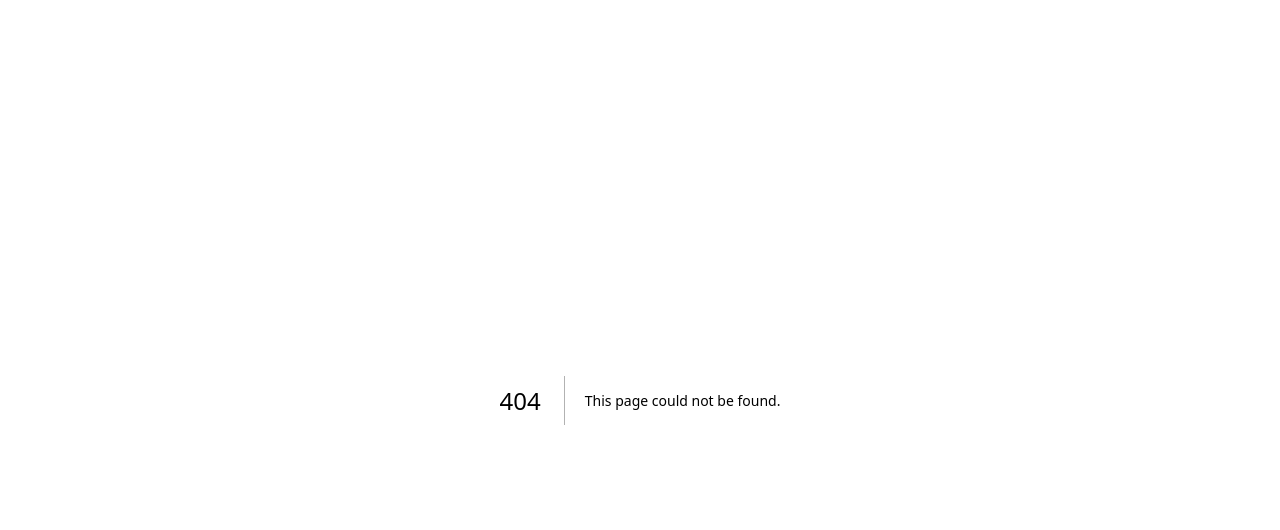
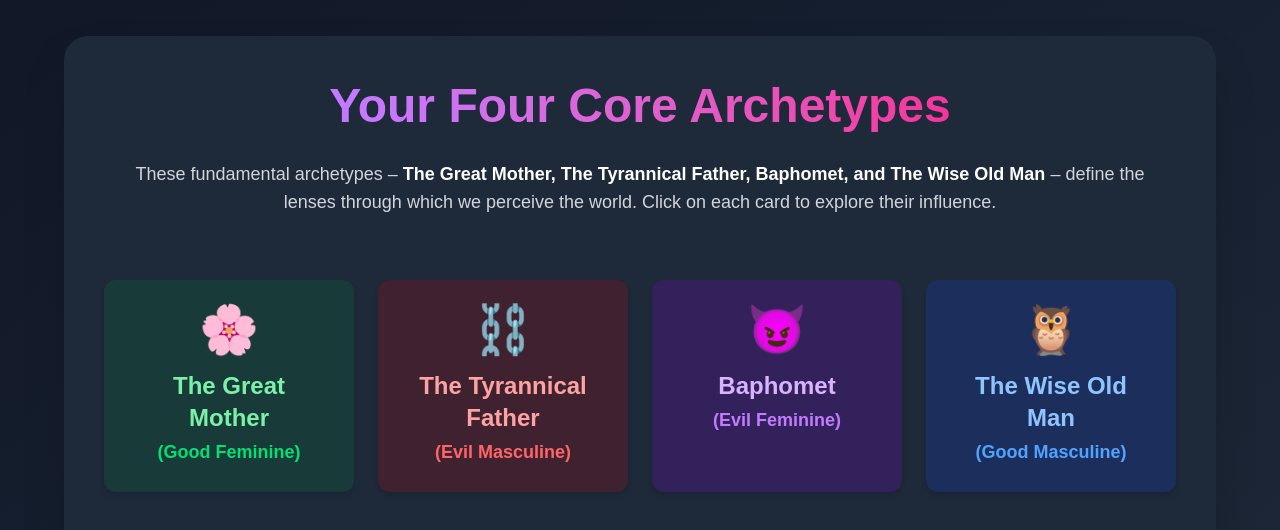
Before and after one commit to digitaldog444/adviseer, a Next.js app: page /archetypes in a window 1280 px wide. Before the commit this address had no page. Shown: the top 530 px of the page. Built offline with nearby package versions, Linux system fonts and the light colour scheme.

Commit message:
added 4 core archetypes

```diff
--- /dev/null
+++ b/src/app/archetypes/page.tsx
@@ -0,0 +1,195 @@
+"use client";
+// components/ArchetypeInfographic.tsx (or directly in app/page.tsx)
+import React, { useState } from "react";
+
+// Define a type for each archetype's data
+interface ArchetypeData {
+  title: string;
+  subtitle: string;
+  icon: string;
+  bgColorClass: string;
+  borderColorClass: string;
+  shadowColorClass: string;
+  textColorClass: string;
+  essence: string;
+  influence: string[];
+}
+
+// Data for each archetype
+const archetypes: ArchetypeData[] = [
+  {
+    title: "The Great Mother",
+    subtitle: "(Good Feminine)",
+    icon: "🌸",
+    bgColorClass: "bg-green-700/20",
+    borderColorClass: "hover:border-green-400",
+    shadowColorClass: "hover:shadow-green-500/20",
+    textColorClass: "text-green-300",
+    essence:
+      "Nurturing, life-giving, compassionate, accepting, foundational, secure.",
+    influence: [
+      "Trust and Belonging: We see connection and feel a deep sense of belonging, fostering trust in others and the natural order.",
+      "Empathy and Compassion: Our perception is colored by empathy, leading us to understand and forgive, focusing on the interconnectedness of all things.",
+      "Creativity and Growth: The world appears as a fertile ground for creation, growth, and renewal, encouraging an optimistic and hopeful outlook.",
+      "Acceptance: We perceive situations and people with acceptance, recognizing inherent worth and potential.",
+    ],
+  },
+  {
+    title: "The Tyrannical Father",
+    subtitle: "(Evil Masculine)",
+    icon: "⛓️",
+    bgColorClass: "bg-red-700/20",
+    borderColorClass: "hover:border-red-400",
+    shadowColorClass: "hover:shadow-red-500/20",
+    textColorClass: "text-red-300",
+    essence:
+      "Authoritarian, oppressive, rigid, judgmental, demanding, destructive, isolating.",
+    influence: [
+      "Threat and Scarcity: The world is seen as a dangerous place where resources are limited, and one must constantly fight for survival or dominance.",
+      "Hierarchy and Submission: We perceive rigid social structures, rules, and power dynamics, often feeling oppressed or compelled to oppress others.",
+      "Guilt and Punishment: Every action is scrutinized for potential failure or wrongdoing, leading to self-criticism, anxiety, and a perception of impending retribution.",
+      "Isolation: Connection is replaced by separation, fostering a sense of being alone against a harsh and unforgiving world.",
+    ],
+  },
+  {
+    title: "Baphomet",
+    subtitle: "(Evil Feminine)",
+    icon: "😈",
+    bgColorClass: "bg-purple-700/20",
+    borderColorClass: "hover:border-purple-400",
+    shadowColorClass: "hover:shadow-purple-500/20",
+    textColorClass: "text-purple-300",
+    essence:
+      "Seductive, chaotic, deceptive, manipulative, hedonistic, destructive of boundaries, tempting.",
+    influence: [
+      "Deception and Illusion: We perceive a world rife with hidden agendas and illusions, where appearances are deceiving, and truth is elusive or irrelevant.",
+      "Impulsivity and Chaos: Logic and order are undermined, leading to a perception of randomness and an attraction to sensation over stability. Boundaries blur.",
+      "Manipulation and Self-Serving: Interactions are seen through a lens of personal gain, where others are objects to be used for pleasure or power, fostering cynicism.",
+      "Nihilism/Despair: The lack of inherent meaning or moral structure can lead to a sense of pointlessness and a destructive pursuit of immediate gratification.",
+    ],
+  },
+  {
+    title: "The Wise Old Man",
+    subtitle: "(Good Masculine)",
+    icon: "🦉",
+    bgColorClass: "bg-blue-700/20",
+    borderColorClass: "hover:border-blue-400",
+    shadowColorClass: "hover:shadow-blue-500/20",
+    textColorClass: "text-blue-300",
+    essence:
+      "Wisdom, guidance, integrity, order, reason, protection, spiritual insight, self-discipline.",
+    influence: [
+      "Clarity and Understanding: We seek patterns, knowledge, and deeper truths, perceiving challenges as opportunities for growth and learning.",
+      "Order and Justice: The world is seen as having inherent laws and principles, fostering a desire for justice, fairness, and ethical conduct.",
+      "Purpose and Direction: We find meaning in our actions and perceive a clear path forward, guided by inner conviction and objective truth.",
+      "Responsibility and Integrity: Our perception emphasizes accountability, self-mastery, and the importance of acting with honor and conviction.",
+    ],
+  },
+];
+
+const ArchetypeInfographic: React.FC = () => {
+  // State to hold the data of the currently active archetype for the info panel
+  const [activeArchetype, setActiveArchetype] = useState<ArchetypeData | null>(
+    null
+  );
+
+  return (
+    // Global styles (typically in layout.tsx or global.css in a real Next.js app)
+    // For this immersive, applied directly to the body like structure
+    <div className="min-h-screen flex flex-col items-center justify-center p-5 bg-gradient-to-br from-gray-900 to-gray-800 text-gray-100 selection:bg-purple-700 selection:text-white">
+      <div className="max-w-6xl w-full bg-gray-800 rounded-3xl p-10 shadow-2xl flex flex-col items-center">
+        <h1 className="text-4xl sm:text-5xl font-extrabold text-transparent bg-clip-text bg-gradient-to-r from-purple-400 to-pink-500 mb-6 text-center leading-tight">
+          Your Four Core Archetypes
+        </h1>
+        <p className="text-lg text-center mb-8 px-4 text-gray-300">
+          These fundamental archetypes –{" "}
+          <span className="font-semibold text-white">
+            The Great Mother, The Tyrannical Father, Baphomet, and The Wise Old
+            Man
+          </span>{" "}
+          – define the lenses through which we perceive the world. Click on each
+          card to explore their influence.
+        </p>
+
+        <div className="grid grid-cols-1 md:grid-cols-2 lg:grid-cols-4 gap-6 w-full mt-8">
+          {archetypes.map((archetype) => (
+            <div
+              key={archetype.title.replace(/\s/g, "-").toLowerCase()} // Unique key for React list rendering
+              className={`
+                                relative flex flex-col items-center text-center p-6 rounded-xl cursor-pointer transition-all duration-300
+                                border-2 border-transparent hover:transform hover:-translate-y-1
+                                shadow-md hover:shadow-xl
+                                ${archetype.bgColorClass} ${
+                archetype.borderColorClass
+              } ${archetype.shadowColorClass}
+                                ${
+                                  activeArchetype?.title === archetype.title
+                                    ? "border-purple-500 shadow-lg transform -translate-y-1"
+                                    : ""
+                                }
+                            `}
+              onClick={() => setActiveArchetype(archetype)}
+            >
+              <span className="text-5xl mb-4">{archetype.icon}</span>
+              <div
+                className={`text-2xl font-bold mb-1 ${archetype.textColorClass}`}
+              >
+                {archetype.title}
+              </div>
+              <div
+                className={`text-lg font-semibold ${archetype.textColorClass.replace(
+                  "300",
+                  "400"
+                )}`}
+              >
+                {archetype.subtitle}
+              </div>
+            </div>
+          ))}
+        </div>
+
+        <div
+          className={`
+                        mt-8 p-8 rounded-3xl w-full bg-gray-900 shadow-inner
+                        transition-all duration-500 ease-in-out
+                        ${
+                          activeArchetype
+                            ? "opacity-100 translate-y-0"
+                            : "opacity-0 translate-y-5"
+                        }
+                    `}
+          style={{ minHeight: "200px" }} // Maintain height during transition
+        >
+          {activeArchetype ? (
+            <>
+              <h3 className="text-3xl font-bold text-purple-400 mb-4 text-center">
+                {activeArchetype.title}
+              </h3>
+              <div className="text-gray-200">
+                <h4 className="text-xl font-semibold text-gray-300 mb-2">
+                  Essence:
+                </h4>
+                <p className="mb-4">{activeArchetype.essence}</p>
+                <h4 className="text-xl font-semibold text-gray-300 mb-2">
+                  Influence on Perception:
+                </h4>
+                <ul className="list-disc ml-5 space-y-1">
+                  {activeArchetype.influence.map((item, index) => (
+                    <li key={index}>{item}</li>
+                  ))}
+                </ul>
+              </div>
+            </>
+          ) : (
+            <p className="text-center text-gray-400 text-lg">
+              Select any of the four archetype cards above to see its detailed
+              description and how it influences perception.
+            </p>
+          )}
+        </div>
+      </div>
+    </div>
+  );
+};
+
+export default ArchetypeInfographic; // Export the component for use in Next.js pages
--- a/src/app/page.tsx
+++ b/src/app/page.tsx
@@ -403,6 +403,14 @@ const HomePage: React.FC = () => {
                   Recursive Reproductive Simulation (RRSim)
                 </Link>
               </li>
+              <li>
+                <Link
+                  href="/archetypes"
+                  className="text-amber-500 hover:text-amber-600"
+                >
+                  Core Archetypes
+                </Link>
+              </li>
             </ul>
             ;
             <div className="mt-8 pt-8 border-t border-white/10 text-center">
```
